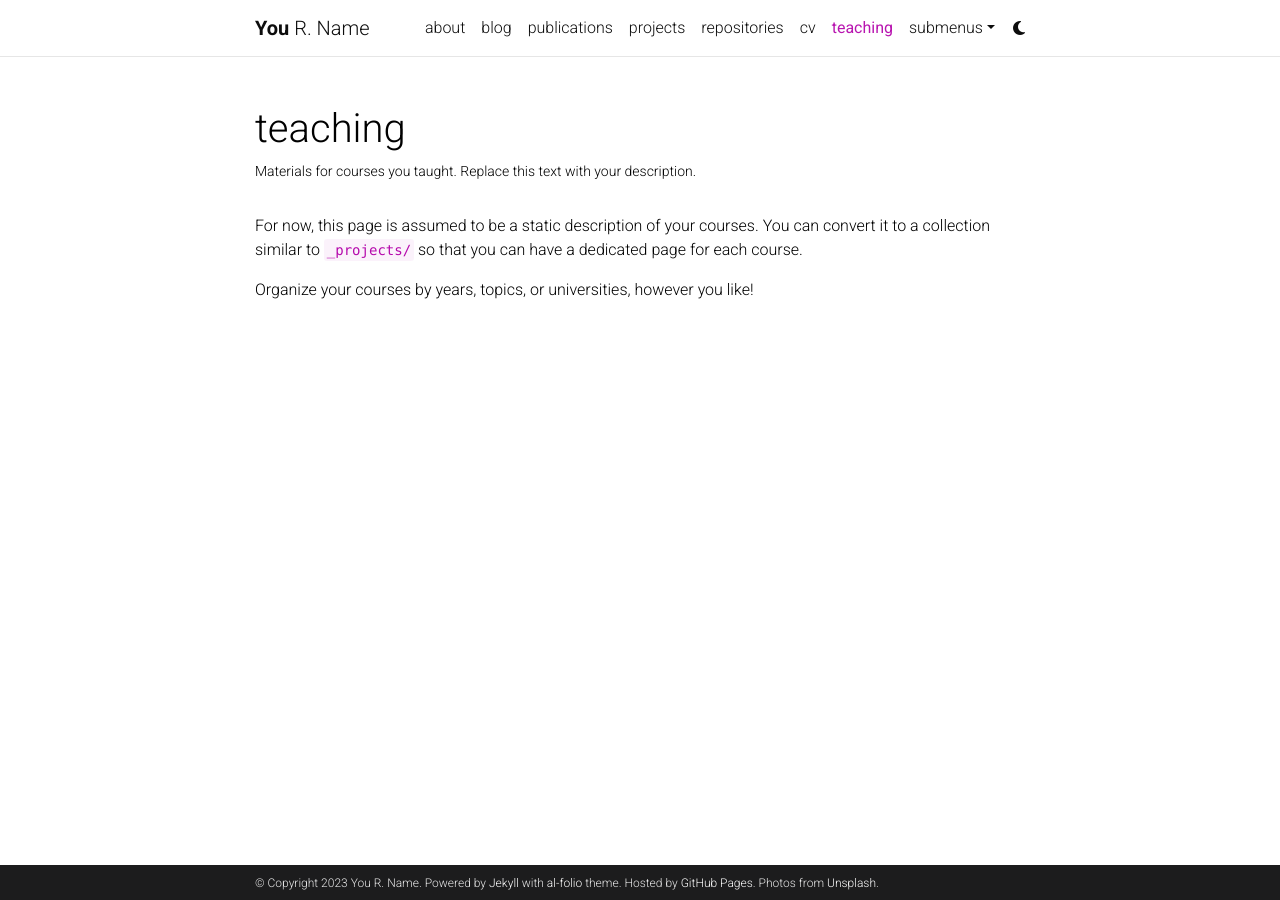
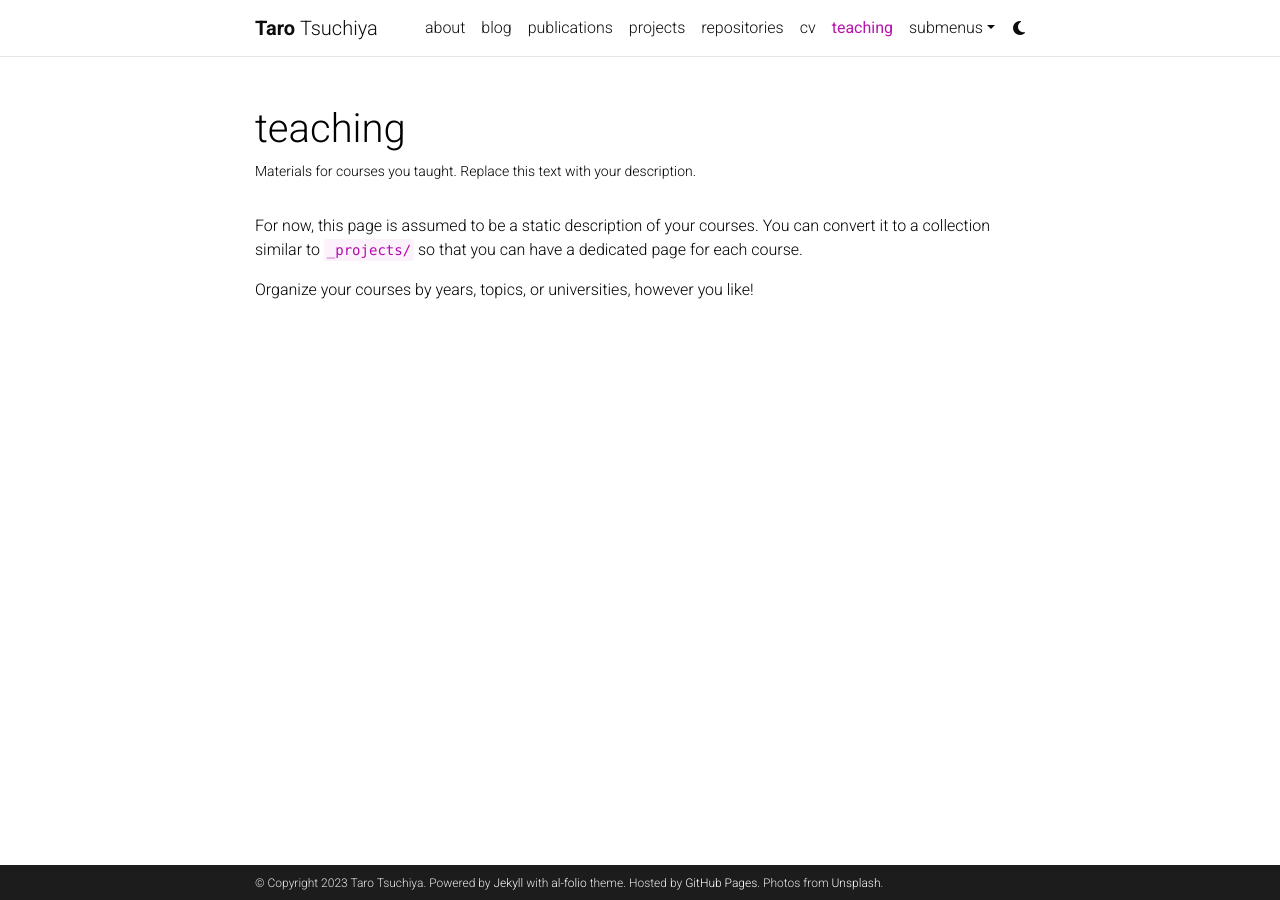
Before and after one commit to taro-tsuchiya/taro-tsuchiya.github.io, a Jekyll site: the page built from _pages/teaching.md, in a window 1280 px wide. Built offline with Jekyll 4.4.1, drawn with Linux system fonts in a browser that asks for light colours; comment, search, counter and statistics services are not loaded; a style sheet for code colours, icons or effects is not loaded.

Commit message:
first deployment

```diff
--- a/_config.yml
+++ b/_config.yml
@@ -3,9 +3,9 @@
 # -----------------------------------------------------------------------------
 
 title: blank # the website title (if blank, full name will be used instead)
-first_name: You
-middle_name: R.
-last_name: Name
+first_name: Taro
+middle_name:
+last_name: Tsuchiya
 email: you@example.com
 description: > # the ">" symbol means to ignore newlines until "footer_text:"
   A simple, whitespace theme for academics. Based on [*folio](https://github.com/bogoli/-folio) design.
@@ -18,8 +18,8 @@
 lang: en # the language of your site (for example: en, fr, cn, ru, etc.)
 icon: ⚛️  # the emoji used as the favicon (alternatively, provide image name in /assets/img/)
 
-url: https://alshedivat.github.io # the base hostname & protocol for your site
-baseurl: /al-folio # the subpath of your site, e.g. /blog/
+url: https://taro-tsuchiya.github.io # the base hostname & protocol for your site
+baseurl: # the subpath of your site, e.g. /blog/
 last_updated: false # set to true if you want to display last updated in the footer
 impressum_path:  # set to path to include impressum link in the footer, use the same path as permalink in a page, helps to conform with EU GDPR
 
```
